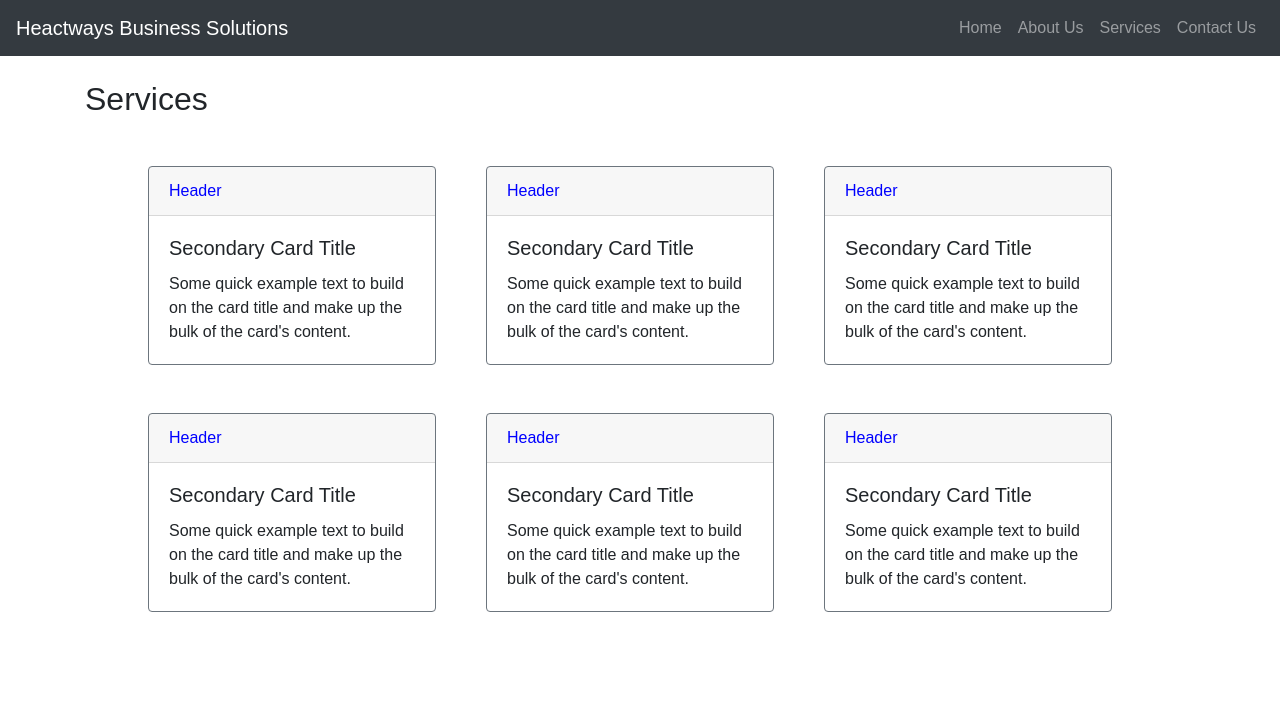
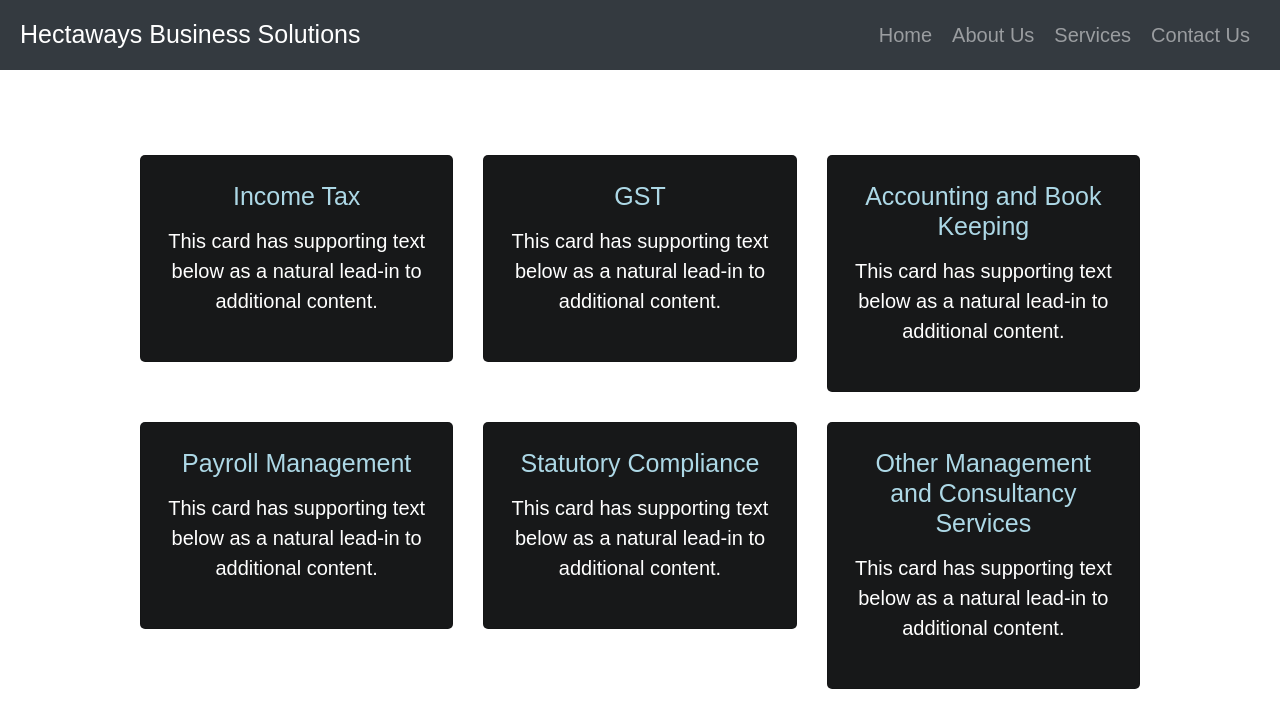
Before and after one commit to AkshayaAcharya/hectaways-business-solutions, a React (Create React App) app: page /hectaways-business-solutions/services in a window 1280 px wide. Shown: the top 728 px of the page. Built offline with nearby package versions, Linux system fonts and the light colour scheme.

Commit message:
second version

```diff
--- a/src/App.css
+++ b/src/App.css
@@ -1,5 +1,8 @@
 
-
+*{
+  margin: 0;
+  padding: 0;
+}
 .App-logo {
   height: 40vmin;
   pointer-events: none;
--- a/src/App.js
+++ b/src/App.js
@@ -9,6 +9,7 @@ function App() {
   return (
     // <HashRouter basename="/hectaways-business-solutions" hashType="noslash">
     <BrowserRouter basename="/hectaways-business-solutions" >
+      <div className="container-fluid">
     <Header />
       {/* <Switch>
         <Route exact path='/' component={Home} />
@@ -30,6 +31,7 @@ function App() {
             <Contact/>
         </Route>
     </Switch>
+    </div>
     </BrowserRouter>
   );
 }
--- a/src/Components/About.js
+++ b/src/Components/About.js
@@ -1,12 +1,21 @@
 import React from 'react';
 const About = () => {
     const rootStyle = {
-        height: '100vh',
-        'min-height' : '100vh'
+        'position': 'relative',
+        'top': '30px',
+        'padding': '10px',
+        'text-align': 'justify'
+    }
+    const contentStyle = {
+        'text-indent': '50px',
+        'font-size': '20px'
     }
     return(
-        <div className="container" style={rootStyle}>
-            <h2>Small description about our stratup</h2>
+        <div style={rootStyle}>
+            <h3>About Us</h3>
+            <p style={contentStyle}>Our firm Hectaways Business Solutions is located at Udupi. Our team comprises young and experienced professionals who are adept at providing wide range of services. Our area of expertise includes both traditional services as well as modern IT enabled services.  </p>
+            <h3>Why choose us</h3>
+            <p style={contentStyle}>In the emerging competitive world it is imperative for all business to comply with applicable statutes at minimum cost. We would ensure effective and efficient services to our clients at optimum cost. We assure comprehensive range of data protection and privacy of our client’s data.</p>
         </div>
     )
 }
--- a/src/Components/Header.js
+++ b/src/Components/Header.js
@@ -13,12 +13,11 @@ class Header extends React.Component{
 
     render(){
         return(
-            <div>
                 <div className="row">
-                    <div className="col-md-12">
+                    <div className="col-md-12 sticky-top">
                         {/* <Router basename={'/hectaways-business-solutions/'}> */}
-                            <Navbar bg="dark" variant="dark" expand="lg" sticky="top">
-                                <Navbar.Brand href="#">Heactways Business Solutions</Navbar.Brand>
+                            <Navbar bg="dark" variant="dark" expand="lg" fixed="top">
+                                <Navbar.Brand href="#">Hectaways Business Solutions</Navbar.Brand>
                                 <Navbar.Toggle aria-controls="basic-navbar-nav" />
                                 <Navbar.Collapse id="basic-navbar-nav">
                                     <Nav className="ml-auto">
@@ -34,8 +33,7 @@ class Header extends React.Component{
                         {/* </Router> */}
                     </div>
                 </div>
-            </div>
-        )
+         )
     }
 }
 
--- a/src/Components/Home.js
+++ b/src/Components/Home.js
@@ -2,16 +2,45 @@ import React from 'react';
 import About from './About';
 import Services from './Services';
 import Contact from './Contact';
+import { Carousel } from 'react-bootstrap';
+import first from '../assets/accounts.jpg';
+import second from '../assets/calculator.jpg';
+import third from '../assets/websiteDevelopment.jpg';
 const Home = () => {
     const rootStyle = {
-        height: '100vh',
-        'min-height' : '100vh'
+        'position': 'relative',
+        'top': '30px',
+        'text-align': 'justify'
     }
     return(
-        <div className="container">
-            <div style={rootStyle}>
-            <h2>Carousel to be added</h2>
-            </div>
+        <div style={rootStyle}>
+            <Carousel style={{'width': '100%'}}>
+                <Carousel.Item style={{'height':"700px"}} >
+                <img style={{'height':'700px','width': '100%'}}
+                    className="d-block w-100"
+                    src={first}
+                    alt=""/>
+                <Carousel.Caption>
+                <h3>First Demo </h3>
+                </Carousel.Caption>
+             </Carousel.Item  >
+             <Carousel.Item style={{'height':"700px"}}>
+             <img style={{'height':'700px'}}
+                className="d-block w-100"
+                src={second}   alt="" />
+                   <Carousel.Caption>
+               <h3>Second Demo</h3>
+                  </Carousel.Caption>
+            </Carousel.Item>
+            <Carousel.Item style={{'height':"700px"}}>
+                <img style={{'height': '700px'}}
+                    className="d-block w-100"
+                    src={third}  alt="" />
+                    <Carousel.Caption>
+                    <h3>Third Demo</h3>
+                    </Carousel.Caption>
+                    </Carousel.Item>
+                    </Carousel>
             <About />
             <Services />
             <Contact />
--- a/src/Components/Services.js
+++ b/src/Components/Services.js
@@ -1,89 +1,187 @@
 import React, { Component } from 'react';
-import { Card } from 'react-bootstrap'
+import { Card, Collapse, Button } from 'react-bootstrap';
+const card = {
+    'backgroundColor': '#171819',
+    'color':'white'
 
-const Services = () => {
-    return(
-        <div className="container">
-        <h2>Services</h2>
-        <div className="row m-5">
-            <div className="col-md-4">
-            <Card border="secondary" style={{ width: '18rem' }}>
-                <Card.Header style={{color: "blue"}}>Header</Card.Header>
+}
+const cardTitle = {
+    // 'backgroundColor': '#171819',
+    'color': 'lightblue'
+}
+class Services extends React.Component {
+	constructor(props, context) {
+		super(props, context);
+		this.state = {
+			text1open: false,
+			text2open: false,
+			text3open: false,
+			text4open: false,
+			text5open: false,
+			text6open: false,
+		};
+	}
+
+	render() {
+		const { open } = this.state;
+		return (
+			<div style={{ 'width': '100%','position': 'relative', 'padding': '10%', 'margin-left': 'auto', 'margin-right': 'auto'}} >
+                <div className="row">
+                    <div className="col-md-4 col-sm-6 col-12">
+                        <Card className="text-center" style={card}
+                            onMouseOver={() => this.setState({ text1open: true })}
+                            onMouseOut={() => this.setState({ text1open: false })}
+                            aria-controls="example-collapse-text1"
+                            aria-expanded={open}
+                            >
                             <Card.Body>
-                <Card.Title>Secondary Card Title</Card.Title>
+                            <Card.Title style={cardTitle}>Income Tax</Card.Title>
                             <Card.Text>
-                    Some quick example text to build on the card title and make up the bulk
-                    of the card's content.
+                                This card has supporting text below as a natural lead-in to additional
+                                content.{' '}
+                            </Card.Text>
+                            <Card.Text>
+                                <Collapse in={this.state.text1open}>
+                                <div id="example-collapse-text1">
+                                    Anim pariatur cliche reprehenderit, enim eiusmod high life accusamus
+                                    terry richardson ad squid. Nihil anim keffiyeh helvetica, craft beer
+                                    labore wes anderson cred nesciunt sapiente ea proident.
+                                </div>
+                            </Collapse>
                             </Card.Text>
                             </Card.Body>
                         </Card>
                     </div>
-            <div className="col-md-4">
-            <Card border="secondary" style={{ width: '18rem' }}>
-                <Card.Header style={{color: "blue"}}>Header</Card.Header>
+                    <div className="col-md-4 col-sm-6 col-12">
+                        <Card className="text-center" style={card}
+                            onMouseOver={() => this.setState({ text2open: true })}
+                            onMouseOut={() => this.setState({ text2open: false })}
+                            aria-controls="example-collapse-text2"
+                            aria-expanded={open}
+                            >
                             <Card.Body>
-                <Card.Title>Secondary Card Title</Card.Title>
+                            <Card.Title style={cardTitle}>GST</Card.Title>
                             <Card.Text>
-                    Some quick example text to build on the card title and make up the bulk
-                    of the card's content.
+                                This card has supporting text below as a natural lead-in to additional
+                                content.{' '}
+                            </Card.Text>
+                            <Card.Text>
+                                <Collapse in={this.state.text2open}>
+                                <div id="example-collapse-text2">
+                                    Anim pariatur cliche reprehenderit, enim eiusmod high life accusamus
+                                    terry richardson ad squid. Nihil anim keffiyeh helvetica, craft beer
+                                    labore wes anderson cred nesciunt sapiente ea proident.
+                                </div>
+                            </Collapse>
                             </Card.Text>
                             </Card.Body>
                         </Card>
                     </div>
-            <div className="col-md-4">
-            <Card border="secondary" style={{ width: '18rem' }}>
-                <Card.Header style={{color: "blue"}}>Header</Card.Header>
+                    <div className="col-md-4 col-sm-6 col-12">
+                        <Card className="text-center" style={card}
+                            onMouseOver={() => this.setState({ text3open: true })}
+                            onMouseOut={() => this.setState({ text3open: false })}
+                            aria-controls="example-collapse-text3"
+                            aria-expanded={open}
+                            >
                             <Card.Body>
-                <Card.Title>Secondary Card Title</Card.Title>
+                            <Card.Title style={cardTitle}>Accounting and Book Keeping</Card.Title>
                             <Card.Text>
-                    Some quick example text to build on the card title and make up the bulk
-                    of the card's content.
+                                This card has supporting text below as a natural lead-in to additional
+                                content.{' '}
+                            </Card.Text>
+                            <Card.Text>
+                                <Collapse in={this.state.text3open}>
+                                <div id="example-collapse-text3">
+                                    Anim pariatur cliche reprehenderit, enim eiusmod high life accusamus
+                                    terry richardson ad squid. Nihil anim keffiyeh helvetica, craft beer
+                                    labore wes anderson cred nesciunt sapiente ea proident.
+                                </div>
+                            </Collapse>
                             </Card.Text>
                             </Card.Body>
                         </Card>
                     </div>
                 </div>
-        <div className="row m-5">
-            <div className="col-md-4">
-            <Card border="secondary" style={{ width: '18rem' }}>
-                <Card.Header style={{color: "blue"}}>Header</Card.Header>
+                <div className="row pt-4">
+                    <div className="col-md-4 col-sm-6 col-12">
+                        <Card className="text-center" style={card}
+                            onMouseOver={() => this.setState({ text4open: true })}
+                            onMouseOut={() => this.setState({ text4open: false })}
+                            aria-controls="example-collapse-text4"
+                            aria-expanded={open}
+                            >
                             <Card.Body>
-                <Card.Title>Secondary Card Title</Card.Title>
+                            <Card.Title style={cardTitle}>Payroll Management</Card.Title>
                             <Card.Text>
-                    Some quick example text to build on the card title and make up the bulk
-                    of the card's content.
+                                This card has supporting text below as a natural lead-in to additional
+                                content.{' '}
+                            </Card.Text>
+                            <Card.Text>
+                                <Collapse in={this.state.text4open}>
+                                <div id="col-md-4 col-sm-6 col-12">
+                                    Anim pariatur cliche reprehenderit, enim eiusmod high life accusamus
+                                    terry richardson ad squid. Nihil anim keffiyeh helvetica, craft beer
+                                    labore wes anderson cred nesciunt sapiente ea proident.
+                                </div>
+                            </Collapse>
                             </Card.Text>
                             </Card.Body>
                         </Card>
                     </div>
-            <div className="col-md-4">
-            <Card border="secondary" style={{ width: '18rem' }}>
-                <Card.Header style={{color: "blue"}}>Header</Card.Header>
+                    <div className="col-md-4 col-sm-6 col-12">
+                        <Card className="text-center" style={card}
+                            onMouseOver={() => this.setState({ text5open: true })}
+                            onMouseOut={() => this.setState({ text5open: false })}
+                            aria-controls="example-collapse-text5"
+                            aria-expanded={open}
+                            >
                             <Card.Body>
-                <Card.Title>Secondary Card Title</Card.Title>
+                            <Card.Title style={cardTitle}>Statutory Compliance</Card.Title>
                             <Card.Text>
-                    Some quick example text to build on the card title and make up the bulk
-                    of the card's content.
+                                This card has supporting text below as a natural lead-in to additional
+                                content.{' '}
+                            </Card.Text>
+                            <Card.Text>
+                                <Collapse in={this.state.text5open}>
+                                <div id="example-collapse-text5">
+                                    Anim pariatur cliche reprehenderit, enim eiusmod high life accusamus
+                                    terry richardson ad squid. Nihil anim keffiyeh helvetica, craft beer
+                                    labore wes anderson cred nesciunt sapiente ea proident.
+                                </div>
+                            </Collapse>
                             </Card.Text>
                             </Card.Body>
                         </Card>
                     </div>
-            <div className="col-md-4">
-            <Card border="secondary" style={{ width: '18rem' }}>
-                <Card.Header style={{color: "blue"}}>Header</Card.Header>
+                    <div className="col-md-4 ">
+                        <Card className="text-center" style={card}
+                            onMouseOver={() => this.setState({ text6open: true })}
+                            onMouseOut={() => this.setState({ text6open: false })}
+                            aria-controls="example-collapse-text6"
+                            aria-expanded={open}
+                            >
                             <Card.Body>
-                <Card.Title>Secondary Card Title</Card.Title>
+                            <Card.Title style={cardTitle}>Other Management and Consultancy Services</Card.Title>
                             <Card.Text>
-                    Some quick example text to build on the card title and make up the bulk
-                    of the card's content.
+                                This card has supporting text below as a natural lead-in to additional
+                                content.{' '}
+                            </Card.Text>
+                            <Card.Text>
+                                <Collapse in={this.state.text6open}>
+                                <div id="example-collapse-text6">
+                                    Anim pariatur cliche reprehenderit, enim eiusmod high life accusamus
+                                    terry richardson ad squid. Nihil anim keffiyeh helvetica, craft beer
+                                    labore wes anderson cred nesciunt sapiente ea proident.
+                                </div>
+                            </Collapse>
                             </Card.Text>
                             </Card.Body>
                         </Card>
                     </div>
                 </div>
 			</div>
-
-    )
+		);
 	}
-
+}
 export default Services;
--- a/src/index.css
+++ b/src/index.css
@@ -7,13 +7,13 @@
     'Ubuntu', 'Cantarell', 'Fira Sans', 'Droid Sans', 'Helvetica Neue',
     sans-serif; */
     font-family: 'Quicksand:wght@300&display=swap', sans-serif;
-
+  font-size: 20px;
   -webkit-font-smoothing: antialiased;
   -moz-osx-font-smoothing: grayscale;
 }
 
 
-/* .navbar-brand>img {
+.navbar-brand>img {
   max-height: 100%;
   height: 100%;
   width: 50px;
@@ -21,12 +21,12 @@
 
 
 
-} */
+}
 /* .carousel {
   position: relative;
   margin-top: 250px;
   margin: auto;
-}
+} */
 .slide-img{
   width: 100%;
   height: 800px;
@@ -36,6 +36,15 @@
   margin-left: auto;
 }
 
-.nav-item{
+
+.place{
+  position: relative;
+  top: 0px;
+}
+/* .nav-item{
   font-size: 1 em;
-} */
+}  */
+
+Carousel.Item > img {
+  width: 100%;
+}
```
Also changed, not shown: 1 other file (tests, documents, lock files or other folders). Lines whose indentation alone changed are shown as unchanged.
